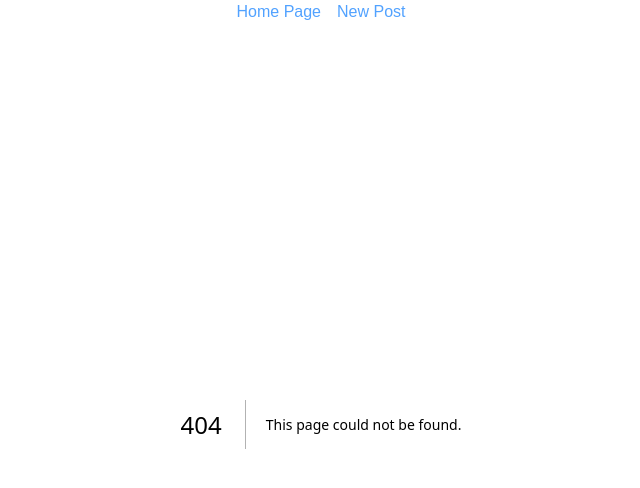
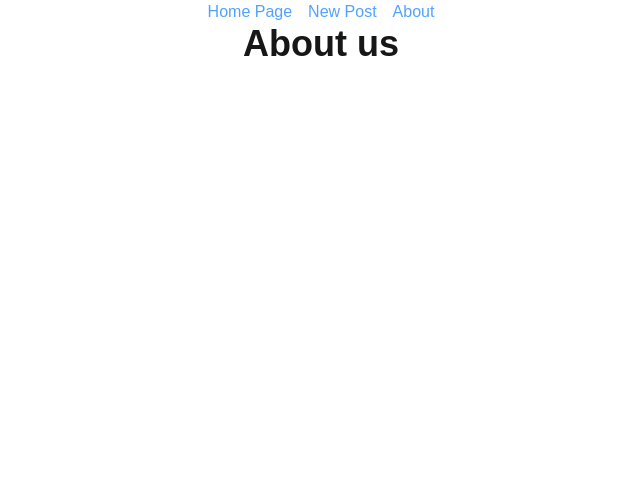
Before and after one commit to ynajafli/postboard-v2, a Next.js app: page /about in a window 1280 px wide. Before the commit this address had no page. Shown: the top 488 px of the page, without its empty margins (319-959 px from the left). Built offline with nearby package versions, Linux system fonts and the light colour scheme.

Commit message:
finish step 6

```diff
--- a/pages/_app.tsx
+++ b/pages/_app.tsx
@@ -8,6 +8,7 @@ export default function App({ Component, pageProps }: AppProps) {
       <nav className="justify-center flex gap-4 text-blue-400">
         <Link href='/'>Home Page</Link>
         <Link href='/new'>New Post</Link>
+        <Link href='/about'>About</Link>
       </nav>
       <main className="text-center">
         <Component {...pageProps} />
--- /dev/null
+++ b/pages/about.tsx
@@ -0,0 +1,15 @@
+
+
+export default function About() {
+
+    return(<h1 className="text-4xl font-bold">About us</h1>);
+}
+
+export const getStaticProps = async () => {
+
+    return {
+        props: {
+            builtAt: new Date().toISOString()
+        }
+    }
+}
```
